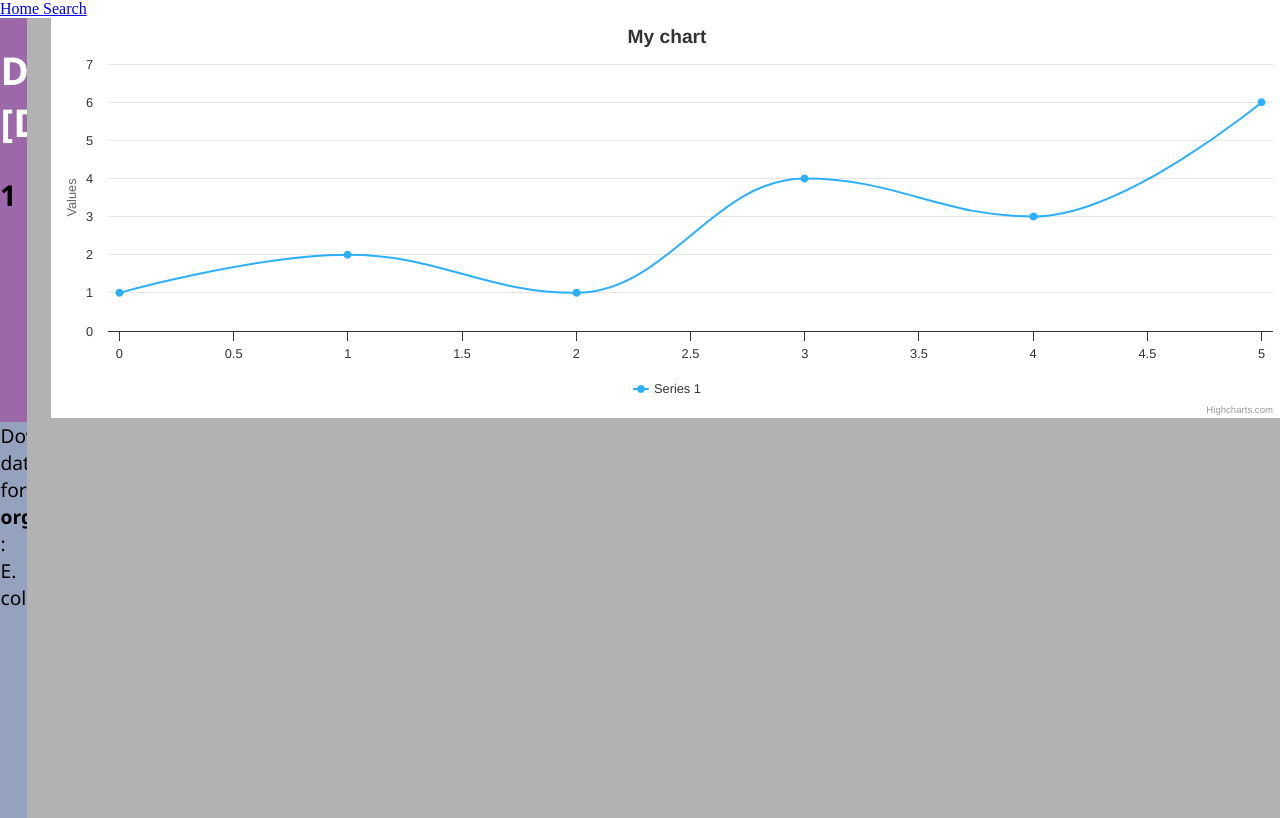
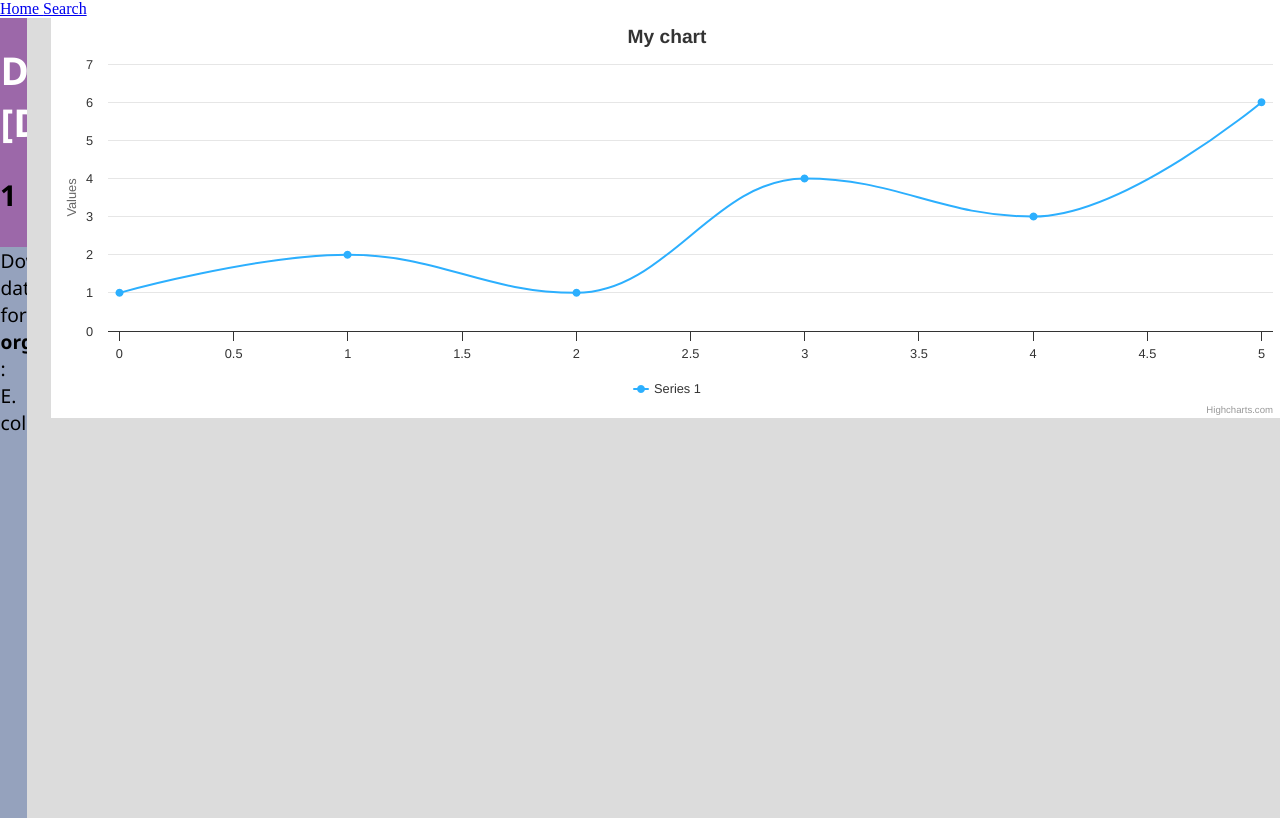
Before and after one commit to vsk-1167/react-5g-visualization, a React (Create React App) app: page /dataset in a window 1280 px wide. Shown: the top 818 px of the page. Built offline with nearby package versions, Linux system fonts and the light colour scheme.

Commit message:
Added new navbar component file (needs to be completed)

```diff
--- a/src/index.css
+++ b/src/index.css
@@ -46,7 +46,6 @@ body {
   padding-bottom: 2%;
   text-overflow: normal;
   min-width: 100%;
-  min-height: 50vh;
 }
 
 .split-pane-bottom {
@@ -77,7 +76,7 @@ ul a:hover {
 }
 
 .tabbed-panel {
-  background-color: rgb(178, 178, 178);
+  background-color: rgb(220, 220, 220);
   flex-grow: 1;
   height: 100vh;
 }
```
Also changed, not shown: src/Components/Navbar.js (added).
